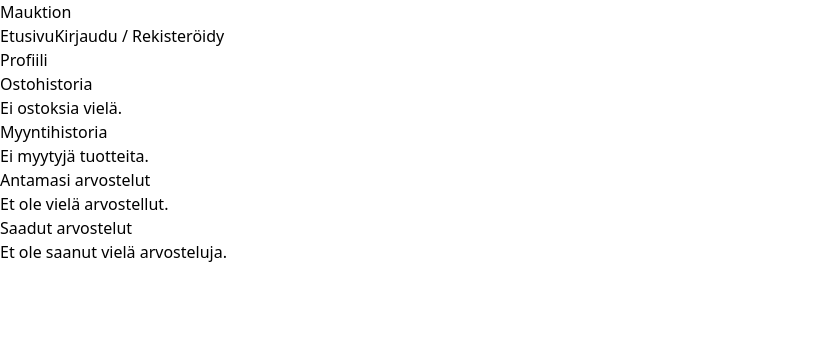
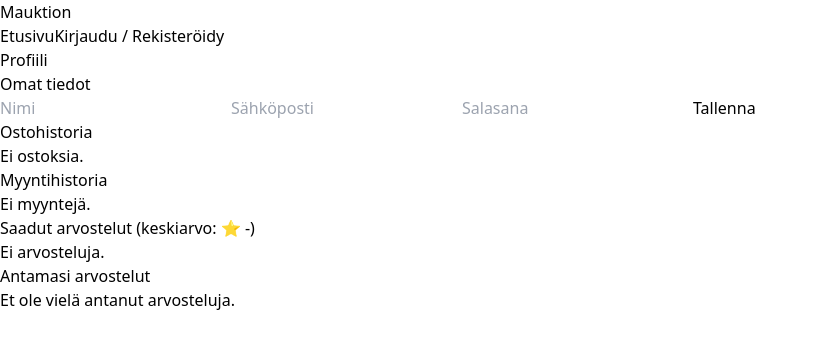
Before and after one commit to ossir1/mauktion-next, a Next.js app: page /profile in a window 1280 px wide. Shown: the top 348 px of the page, without its empty margins (0-818 px from the left). Built offline with nearby package versions, Linux system fonts and the light colour scheme.

Commit message:
Update profile.tsx

```diff
--- a/pages/profile.tsx
+++ b/pages/profile.tsx
@@ -4,97 +4,100 @@ import { Review } from '../types'
 
 export default function Profile() {
   const [user, setUser] = useState<any>(null)
+  const [purchases, setPurchases] = useState<any[]>([])
   const [sales, setSales] = useState<any[]>([])
-  const [purchases, setPurchases] = useState<any[]>([])
   const [reviews, setReviews] = useState<Review[]>([])
+
+  const [form, setForm] = useState({ name: '', email: '', password: '' })
 
   useEffect(() => {
     const u = localStorage.getItem('mauktion-user')
-    if (u) setUser(JSON.parse(u))
+    if (u) {
+      const parsed = JSON.parse(u)
+      setUser(parsed)
+      setForm(parsed)
+    }
 
-    const s = localStorage.getItem('mauktion-sales')
-    if (s) setSales(JSON.parse(s))
+    const pur = localStorage.getItem('mauktion-purchases')
+    const sal = localStorage.getItem('mauktion-added-products')
+    const rev = localStorage.getItem('mauktion-reviews')
 
-    const p = localStorage.getItem('mauktion-purchases')
-    if (p) setPurchases(JSON.parse(p))
-
-    const r = localStorage.getItem('mauktion-reviews')
-    if (r) setReviews(JSON.parse(r))
+    if (pur) setPurchases(JSON.parse(pur))
+    if (sal) setSales(JSON.parse(sal).filter((p: any) => p.soldAt))
+    if (rev) setReviews(JSON.parse(rev))
   }, [])
 
-  const hasReviewed = (productId: number) =>
-    reviews.some((r) => r.productId === productId && r.reviewer === user?.name)
+  const handleFormChange = (e: any) => {
+    const { name, value } = e.target
+    setForm((prev) => ({ ...prev, [name]: value }))
+  }
 
-  const givenReviews = reviews.filter((r) => r.reviewer === user?.name)
-  const receivedReviews = reviews.filter((r) => r.target === user?.name)
+  const handleUpdate = () => {
+    localStorage.setItem('mauktion-user', JSON.stringify(form))
+    alert('Tiedot päivitetty')
+  }
 
+  const givenReviews = reviews.filter(r => r.reviewer === user?.name)
+  const receivedReviews = reviews.filter(r => r.target === user?.name)
   const avgRating = receivedReviews.length
-    ? (
-        receivedReviews.reduce((sum, r) => sum + r.rating, 0) /
-        receivedReviews.length
-      ).toFixed(1)
+    ? (receivedReviews.reduce((sum, r) => sum + r.rating, 0) / receivedReviews.length).toFixed(1)
     : '-'
 
   return (
-    <main className="p-6 max-w-4xl mx-auto">
-      <h1 className="text-2xl font-bold mb-4">Profiili</h1>
-      {user && (
-        <p className="mb-6 text-gray-700">
-          Tervetuloa, <strong>{user.name}</strong>! Keskiarvo: ⭐ {avgRating}/5
-        </p>
-      )}
+    <main className="p-6 max-w-3xl mx-auto space-y-12">
+      <h1 className="text-2xl font-bold">Profiili</h1>
 
-      {/* Ostot */}
-      <section className="mb-8">
-        <h2 className="text-xl font-semibold mb-2">Ostohistoria</h2>
-        {purchases.length === 0 ? (
-          <p className="text-gray-600">Ei ostoksia vielä.</p>
-        ) : (
-          <ul className="space-y-4">
-            {purchases.map((p, i) => (
-              <li key={i} className="border p-4 rounded shadow">
-                <p className="font-medium">{p.name}</p>
-                <p className="text-sm text-gray-600">Ostettu: {new Date(p.purchasedAt).toLocaleString()}</p>
-                <p>Hinta: {p.price}</p>
-                <div className="flex gap-4 mt-2">
-                  {!hasReviewed(p.id) && (
+      <section>
+        <h2 className="font-semibold mb-2">Omat tiedot</h2>
+        <div className="space-y-2">
+          <input name="name" value={form.name} onChange={handleFormChange} placeholder="Nimi" className="border rounded w-full p-2" />
+          <input name="email" value={form.email} onChange={handleFormChange} placeholder="Sähköposti" className="border rounded w-full p-2" />
+          <input name="password" value={form.password} onChange={handleFormChange} type="password" placeholder="Salasana" className="border rounded w-full p-2" />
+          <button onClick={handleUpdate} className="bg-blue-600 text-white px-4 py-2 rounded">Tallenna</button>
+        </div>
+      </section>
+
+      <section>
+        <h2 className="font-semibold mb-2">Ostohistoria</h2>
+        {purchases.length === 0 ? <p>Ei ostoksia.</p> : (
+          <ul className="space-y-2">
+            {purchases.map((p, idx) => {
+              const alreadyReviewed = reviews.some(r => r.productId === p.id && r.reviewer === user?.name)
+              return (
+                <li key={idx} className="border rounded p-3">
+                  <p><strong>{p.name}</strong> – {p.price}</p>
+                  <button
+                    onClick={() => generateReceipt(p, user?.name)}
+                    className="text-sm text-blue-600 underline mt-1"
+                  >
+                    Lataa kuitti (PDF)
+                  </button>
+                  {!alreadyReviewed && (
                     <a
                       href={`/review/${p.id}`}
-                      className="text-blue-600 underline"
+                      className="block text-sm text-green-600 underline mt-1"
                     >
                       Kirjoita arvostelu
                     </a>
                   )}
-                  <button
-                    onClick={() => generateReceipt(p, user?.name || 'Asiakas')}
-                    className="bg-blue-600 text-white px-3 py-1 rounded text-sm"
-                  >
-                    Lataa kuitti (PDF)
-                  </button>
-                </div>
-              </li>
-            ))}
+                </li>
+              )
+            })}
           </ul>
         )}
       </section>
 
-      {/* Myynnit */}
-      <section className="mb-8">
-        <h2 className="text-xl font-semibold mb-2">Myyntihistoria</h2>
-        {sales.length === 0 ? (
-          <p className="text-gray-600">Ei myytyjä tuotteita.</p>
-        ) : (
-          <ul className="space-y-4">
-            {sales.map((s, i) => (
-              <li key={i} className="border p-4 rounded shadow">
-                <p className="font-medium">{s.name}</p>
-                <p className="text-sm text-gray-600">
-                  Myyty: {s.soldAt ? new Date(s.soldAt).toLocaleString() : '-'}
-                </p>
-                <p>Hinta: {s.price}</p>
+      <section>
+        <h2 className="font-semibold mb-2">Myyntihistoria</h2>
+        {sales.length === 0 ? <p>Ei myyntejä.</p> : (
+          <ul className="space-y-2">
+            {sales.map((p, idx) => (
+              <li key={idx} className="border rounded p-3">
+                <p><strong>{p.name}</strong> – {p.price}</p>
+                <p className="text-sm text-gray-600">Myyty: {new Date(p.soldAt).toLocaleString()}</p>
                 <button
-                  onClick={() => generateReceipt(s, s.buyer || 'Asiakas')}
-                  className="mt-2 bg-blue-600 text-white px-3 py-1 rounded text-sm"
+                  onClick={() => generateReceipt(p, 'Ostaja')}
+                  className="text-sm text-blue-600 underline mt-1"
                 >
                   Lataa kuitti (PDF)
                 </button>
@@ -104,12 +107,25 @@ export default function Profile() {
         )}
       </section>
 
-      {/* Arvostelut */}
-      <section className="mb-8">
-        <h2 className="text-xl font-semibold mb-2">Antamasi arvostelut</h2>
-        {givenReviews.length === 0 ? (
-          <p className="text-gray-600">Et ole vielä arvostellut.</p>
-        ) : (
+      <section>
+        <h2 className="font-semibold mb-2">Saadut arvostelut (keskiarvo: ⭐ {avgRating})</h2>
+        {receivedReviews.length === 0 ? <p>Ei arvosteluja.</p> : (
+          <ul className="space-y-2">
+            {receivedReviews.map((r, idx) => (
+              <li key={idx} className="border rounded p-3">
+                <p>Tuote: <strong>{r.productName}</strong></p>
+                <p>Ostaja: {r.reviewer}</p>
+                <p>Arvosana: ⭐ {r.rating} / 5</p>
+                <p className="text-sm text-gray-600">{r.comment}</p>
+              </li>
+            ))}
+          </ul>
+        )}
+      </section>
+
+      <section>
+        <h2 className="font-semibold mb-2">Antamasi arvostelut</h2>
+        {givenReviews.length === 0 ? <p>Et ole vielä antanut arvosteluja.</p> : (
           <ul className="space-y-2">
             {givenReviews.map((r, idx) => (
               <li key={idx} className="border rounded p-3">
@@ -122,24 +138,6 @@ export default function Profile() {
           </ul>
         )}
       </section>
-
-      <section>
-        <h2 className="text-xl font-semibold mb-2">Saadut arvostelut</h2>
-        {receivedReviews.length === 0 ? (
-          <p className="text-gray-600">Et ole saanut vielä arvosteluja.</p>
-        ) : (
-          <ul className="space-y-2">
-            {receivedReviews.map((r, idx) => (
-              <li key={idx} className="border rounded p-3">
-                <p>Tuote: <strong>{r.productName}</strong></p>
-                <p>Arvostelija: {r.reviewer}</p>
-                <p>Arvosana: ⭐ {r.rating} / 5</p>
-                <p className="text-sm text-gray-600">{r.comment}</p>
-              </li>
-            ))}
-          </ul>
-        )}
-      </section>
     </main>
   )
 }
```
